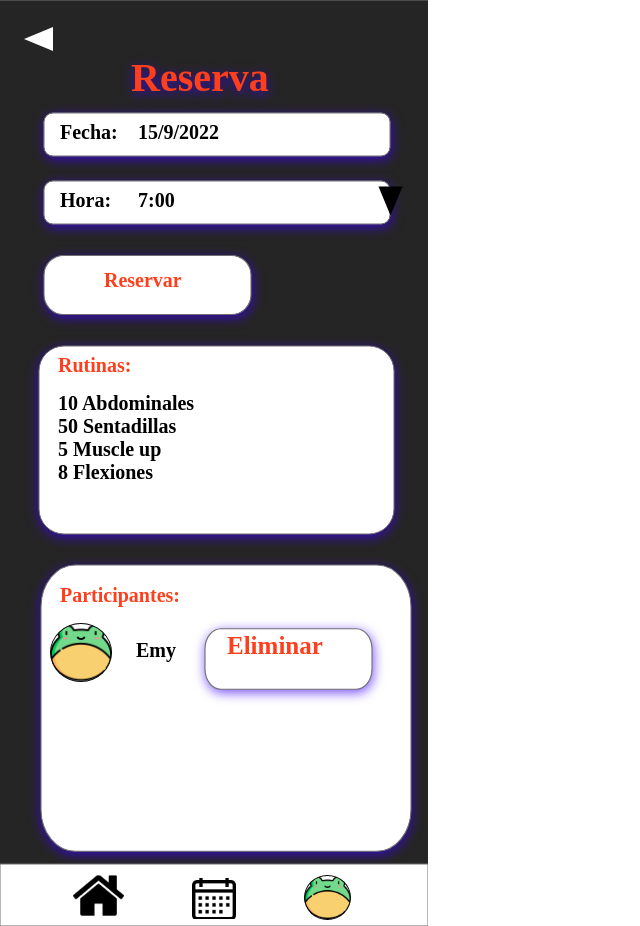
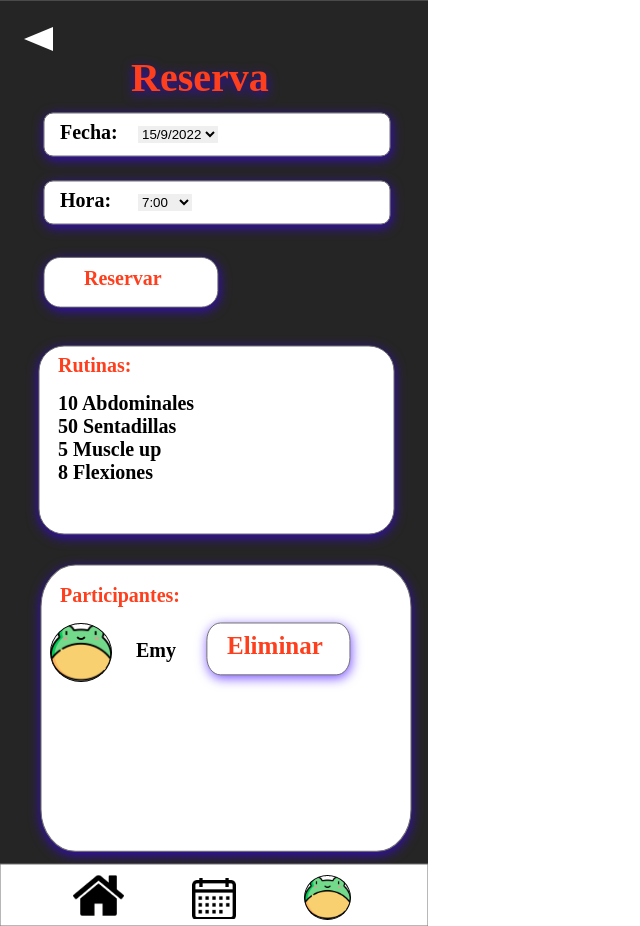
Before and after one commit to toka404/AppGym, a React (Create React App) app: page /reservas in a window 1280 px wide. Shown: the whole page, without its empty margins (0-640 px from the left). Built offline with nearby package versions, Linux system fonts and the light colour scheme.

Commit message:
Arreglo de interfaces

```diff
--- a/src/App.css
+++ b/src/App.css
@@ -161,6 +161,7 @@
 
 
 #Btn_google{
+  padding: .375rem .75rem !important;
   border-radius: 10px;
   text-align: right;
   font-family: Poppins;
@@ -369,6 +370,7 @@
 }
 
 #BtnFacebook {
+  padding: .375rem .75rem !important;
   border-radius: 10px;
   text-align: right;
   font-family: Poppins;
@@ -472,8 +474,8 @@
 }
 #Grupo_866 {
     position: absolute;
-    width: 374px;
-    height: 217px;
+    width: 390px;
+    height: 250px;
     left: 27px;
     top: 116px;
     overflow: visible;
@@ -2197,8 +2199,8 @@ overflow: visible;
 }
 
 .Reservar_Class {
-  left: 60px;
-  top: 20px;
+  left: 40px;
+  top: 18px;
   position: absolute;
   overflow: visible;
   width: 93px;
--- a/src/components/ReservasBody.js
+++ b/src/components/ReservasBody.js
@@ -93,12 +93,16 @@ function ReservasBody() {
               <span>Fecha:</span>
             </div>
             <div className="n_592022__Class">
-              <span>15/9/2022</span>
+              <select >
+                <option value="Dia" >15/9/2022</option>
+                <option value="Dia1">16/9/2022</option>
+                <option value="Dia2">17/9/2022</option>
+              </select>
             </div>
           </div>
         </div>
         <div className="btnReservar_Class btn">
-          <svg className="Trazado_40" viewBox="0 0 189 54">
+          <svg className="Trazado_40" viewBox="0 0 225 60">
             <path
               className="Trazado_40_Class"
               d="M 18 0 L 171 0 C 180.9411315917969 0 189 8.058874130249023 189 18 L 189 36 C 189 45.94112396240234 180.9411315917969 54 171 54 L 18 54 C 8.058874130249023 54 0 45.94112396240234 0 36 L 0 18 C 0 8.058874130249023 8.058874130249023 0 18 0 Z"
@@ -126,7 +130,7 @@ function ReservasBody() {
         </div>
 
         <div className="btnEliminar_Class btn">
-          <svg className="Trazado_50" viewBox="0 0 149 54">
+          <svg className="Trazado_50" viewBox="0 0 170 75">
             <path
               className="Trazado_50_Class"
               d="M 14.19047546386719 0 L 134.8095245361328 0 C 142.6467132568359 0 149 8.058874130249023 149 18 L 149 36 C 149 45.94112396240234 142.6467132568359 54 134.8095245361328 54 L 14.19047546386719 54 C 6.353291988372803 54 0 45.94112396240234 0 36 L 0 18 C 0 8.058874130249023 6.353291988372803 0 14.19047546386719 0 Z"
@@ -173,12 +177,19 @@ function ReservasBody() {
               <span>Hora:</span>
             </div>
             <div className="lblHora">
-              <span>7:00</span>
+              <select>
+                <option value="Manana7">7:00</option>
+                <option value="Manan8">8:00</option>
+                <option value="Manan9">9:00</option>
+                <option value="Manan10">10:00</option>
+                <option value="Tarde16">16:00</option>
+                <option value="Tarde17">17:00</option>
+                <option value="Tarde18">18:00</option>
+                <option value="Tarde19">19:00</option>
+                <option value="Tarde20">20:00</option>
+                <option value="Tarde21">21:00</option>
+              </select>
             </div>
-
-            <svg className="btnBack2 btn" viewBox="0 0 24 29">
-              <path className="btnMenu" d="M 12 0 L 24 29 L 0 29 Z"></path>
-            </svg>
           </div>
         </div>
         <div className="barraNave_Class">
```
